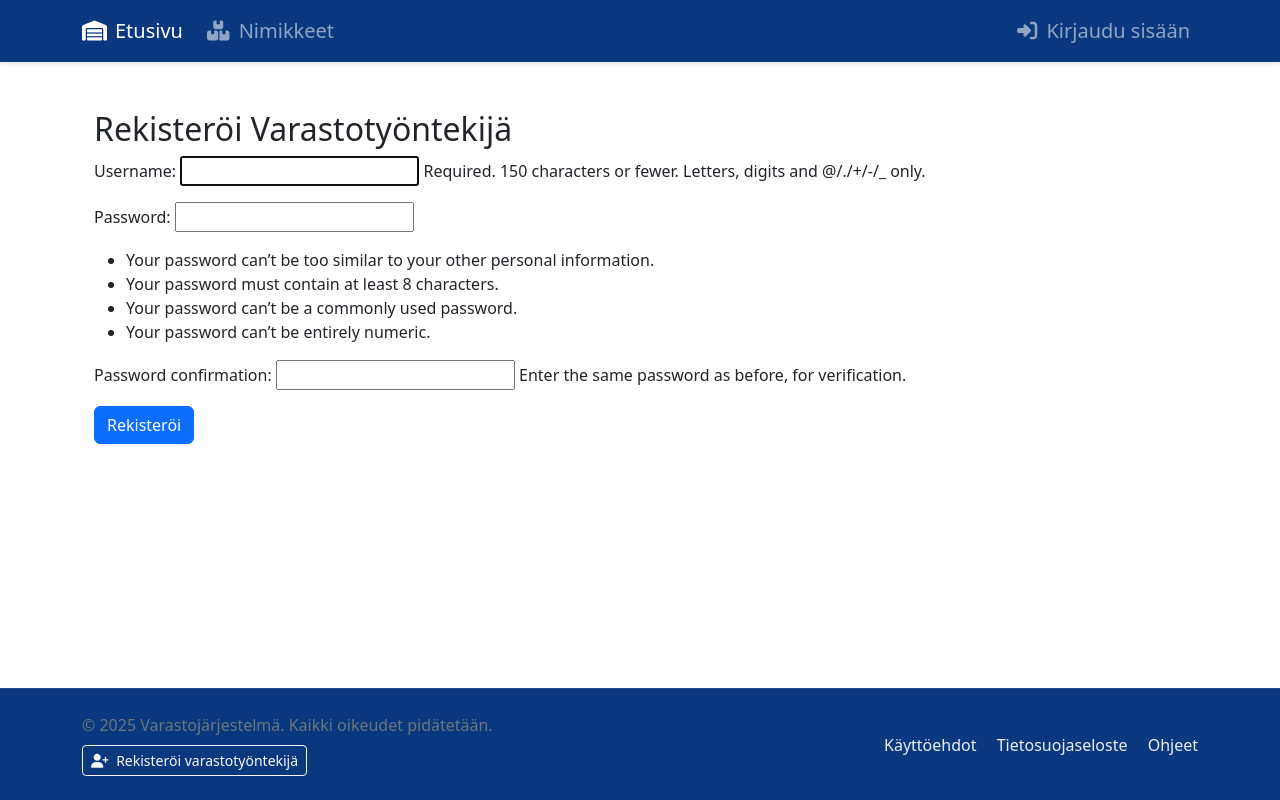
After one commit to dildorababaerova/varasto, a Django app: page /register/warehouse-staff/ in a window 1280 px wide. The commit adds this page. Run offline with Django 5.2, Linux system fonts and the light colour scheme.

Commit message:
added "Watehouse Staff"

```diff
--- a/order_from_stock/settings.py
+++ b/order_from_stock/settings.py
@@ -67,6 +67,7 @@ TEMPLATES = [
                 'django.contrib.auth.context_processors.auth',
                 'django.contrib.messages.context_processors.messages',
                 'stock.views.cart_context',
+                'stock.context_processors.user_groups',
             ],
         },
     },
@@ -196,3 +197,8 @@ LOGGING = {
 
 SITE_URL = "http://localhost:8000"
 SITE_NAME = "AJASTON - varastotilausjärjestelmä"
+
+# In settings.py
+AUTHENTICATION_BACKENDS = [
+     'django.contrib.auth.backends.ModelBackend',
+]
--- /dev/null
+++ b/stock/context_processors.py
@@ -0,0 +1,5 @@
+# stock/context_processors.py
+def user_groups(request):
+    return {
+        'is_warehouse_staff': request.user.groups.filter(name='Warehouse Staff').exists()
+    }
--- a/stock/forms.py
+++ b/stock/forms.py
@@ -4,6 +4,10 @@ from django.core.validators import EmailValidator, RegexValidator
 from django.contrib.auth.forms import UserCreationForm
 from django.contrib.auth.models import User
 from django.utils.translation import gettext_lazy as _
+
+from django.contrib.auth.forms import UserCreationForm
+from django.contrib.auth.models import Group
+
 
 class AddToCartForm(forms.ModelForm):
 
@@ -112,3 +116,19 @@ class CustomUserCreationForm(UserCreationForm):
         widgets = {
             'email': forms.EmailInput(attrs={'class': 'form-control'}),
         }
+
+
+
+class WarehouseStaffRegistrationForm(UserCreationForm):
+    class Meta:
+        model = User
+        fields = ['username', 'password1', 'password2']
+
+    def save(self, commit=True):
+        user = super().save(commit=False)
+        if commit:
+            user.save()
+            # Добавляем пользователя в группу Warehouse Staff
+            warehouse_staff_group = Group.objects.get(name='Warehouse Staff')
+            user.groups.add(warehouse_staff_group)
+        return user
--- a/stock/templates/base.html
+++ b/stock/templates/base.html
@@ -55,7 +55,13 @@
             </button>
             <div class="collapse navbar-collapse" id="navbarNav">
                 <ul class="navbar-nav me-auto">
-                    {% if user.is_staff %}
+                    {% if user.is_staff and user.is_superuser %}
+                    <li class="nav-item">
+                        <a class="nav-link" href="{% url 'warehouse_orders' %}">
+                            <i class="fas fa-truck me-1"></i> Varaston tilaukset
+                        </a>
+                    </li>
+
                     <li class="nav-item">
                         <a class="nav-link" href="{% url 'manage_stock' %}">
                             <i class="fas fa-boxes me-1"></i> Varastojärjestelmä
@@ -63,26 +69,29 @@
                     </li>
                     <li class="nav-item">
                         <a class="nav-link" href="{% url 'admin:index' %}">
-                            <i class="fas fa-boxes me-1"></i> Admin
+                            <i class="fas fa-cog me-1"></i> Admin
                         </a>
                     </li>
                     {% endif %}
+
+                    {% if user.is_warehouse_staff %}
+                    <li class="nav-item">
+                        <a class="nav-link" href="{% url 'warehouse_orders' %}">
+                            <i class="fas fa-truck me-1"></i> Varaston tilaukset
+                        </a>
+                    </li>
+                    {% endif %}
+
                     <li class="nav-item">
                         <a class="nav-link" href="{% url 'stock_list' %}">
                             <i class="fas fa-boxes me-1"></i> Nimikkeet
                         </a>
                     </li>
+
                     {% if user.is_authenticated %}
                     <li class="nav-item">
                         <a class="nav-link" href="{% url 'order_list' %}">
                             <i class="fas fa-clipboard-list me-1"></i> Omat tilaukset
-                        </a>
-                    </li>
-                    {% endif %}
-                    {% if user.is_staff %}
-                    <li class="nav-item">
-                        <a class="nav-link" href="{% url 'warehouse_orders' %}">
-                            <i class="fas fa-truck me-1"></i> Varaston tilaukset
                         </a>
                     </li>
                     {% endif %}
@@ -140,6 +149,14 @@
             <div class="row align-items-center">
                 <div class="col-md-6 text-center text-md-start mb-3 mb-md-0">
                     <p class="mb-0 text-secondary">&copy; 2025 Varastojärjestelmä. Kaikki oikeudet pidätetään.</p>
+                    <!-- Добавьте кнопку регистрации здесь -->
+                    {% if not user.is_authenticated %}
+                    <div class="mt-2">
+                        <a href="{% url 'register_warehouse_staff' %}" class="btn btn-sm btn-outline-light">
+                            <i class="fas fa-user-plus me-1"></i> Rekisteröi varastotyöntekijä
+                        </a>
+                    </div>
+                    {% endif %}
                 </div>
                 <div class="col-md-6 text-center text-md-end footer-links">
                     <a href="#" class="me-3">Käyttöehdot</a>
--- /dev/null
+++ b/stock/templates/registration/register_warehouse_staff.html
@@ -0,0 +1,12 @@
+{% extends "base.html" %}
+
+{% block content %}
+<div class="container mt-4">
+    <h2>Rekisteröi Varastotyöntekijä</h2>
+    <form method="post">
+        {% csrf_token %}
+        {{ form.as_p }}
+        <button type="submit" class="btn btn-primary">Rekisteröi</button>
+    </form>
+</div>
+{% endblock %}
--- a/stock/urls.py
+++ b/stock/urls.py
@@ -17,6 +17,7 @@ urlpatterns = [
     path('logout/', auth_views.LogoutView.as_view(), name='logout'),
     path('login/', auth_views.LoginView.as_view(), name='login'),
     path('signup/', views.signup, name='signup'),
+    path('register/warehouse-staff/', views.register_warehouse_staff, name='register_warehouse_staff'),
     path('accounts/password_reset/', auth_views.PasswordResetView.as_view(), name='password_reset'),
     path('accounts/password_reset/done/', auth_views.PasswordResetDoneView.as_view(), name='password_reset_done'),
     path('accounts/reset/<uidb64>/<token>/', auth_views.PasswordResetConfirmView.as_view(), name='password_reset_confirm'),
--- a/stock/views.py
+++ b/stock/views.py
@@ -11,7 +11,11 @@ from django.core.paginator import Paginator
 import logging
 
 from .models import Item, Cart, CartItem, Order, Warehouse, WarehouseItem, Workstation, Color
-from .forms import AddToCartForm, CustomUserCreationForm, OrderCommentForm, OrderStatusForm, ItemForm, QuantityForm
+from .forms import AddToCartForm, CustomUserCreationForm, OrderCommentForm, OrderStatusForm, ItemForm, QuantityForm, WarehouseStaffRegistrationForm
+
+from django.core.exceptions import PermissionDenied
+from django.contrib.auth.decorators import user_passes_test
+
 
 
 logger = logging.getLogger(__name__)
@@ -245,10 +249,22 @@ def order_detail(request, order_id):
         'form': form
     })
 
+
+def is_warehouse_staff(user):
+    """Check if user is warehouse staff (has permission but not full admin)"""
+    return user.is_authenticated and (user.is_staff or user.groups.filter(name='Warehouse Staff').exists())
+
+def warehouse_staff_required(view_func):
+    def test_func(user):
+        return is_warehouse_staff(user)
+    return user_passes_test(test_func)(view_func)
+
+
 @login_required
+@user_passes_test(is_warehouse_staff)
 def warehouse_orders(request):
-    if not request.user.is_staff:
-        return redirect('stock_list')
+    if not is_warehouse_staff(request.user):
+        raise PermissionDenied
 
     status = request.GET.get('status', 'pending')
     orders = Order.objects.filter(status=status).order_by('created_at')
@@ -393,3 +409,14 @@ def signup(request):
         form = CustomUserCreationForm()
 
     return render(request, 'registration/signup.html', {'form': form})
+
+
+def register_warehouse_staff(request):
+    if request.method == 'POST':
+        form = WarehouseStaffRegistrationForm(request.POST)
+        if form.is_valid():
+            form.save()
+            return redirect('login')  # Перенаправляем на страницу входа
+    else:
+        form = WarehouseStaffRegistrationForm()
+    return render(request, 'registration/register_warehouse_staff.html', {'form': form})
```
